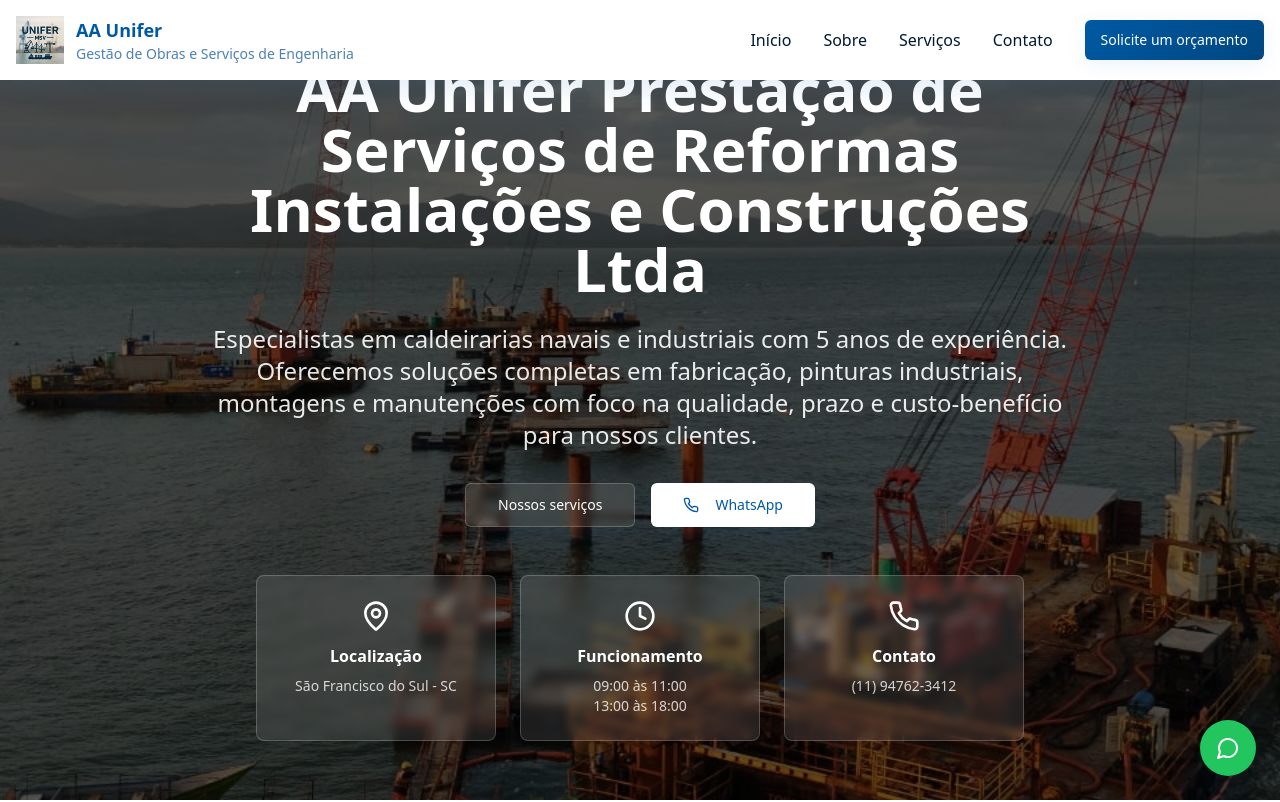
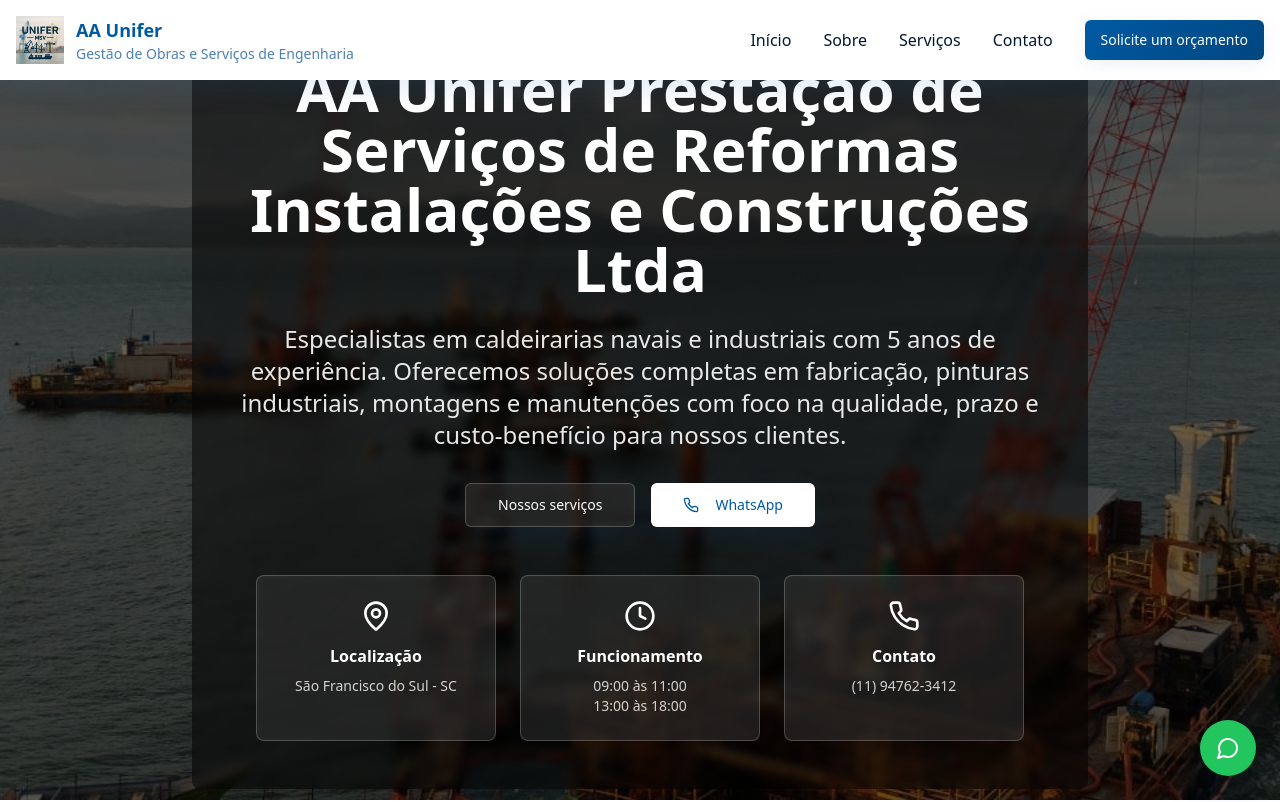
Before and after one commit to DevZipMateus/unifer-web-craft, a React (Vite) app: page / in a window 1280 px wide. Shown: the top 802 px of the page. Built offline with nearby package versions, Linux system fonts and the light colour scheme; the HTML template or start-up script is replaced by a standard one.

Commit message:
Adicionar overlay na seção Hero

```diff
--- a/src/components/Hero.tsx
+++ b/src/components/Hero.tsx
@@ -28,7 +28,7 @@ const Hero = () => {
     >
       {/* Content */}
       <div className="relative z-10 container mx-auto px-4 text-center text-white">
-        <div className="max-w-4xl mx-auto">
+        <div className="max-w-4xl mx-auto bg-black/50 backdrop-blur-sm rounded-lg p-8 md:p-12">
           <h1 className="text-4xl md:text-6xl font-bold mb-6 leading-tight">
             AA Unifer Prestação de Serviços de Reformas Instalações e Construções Ltda
           </h1>
```
